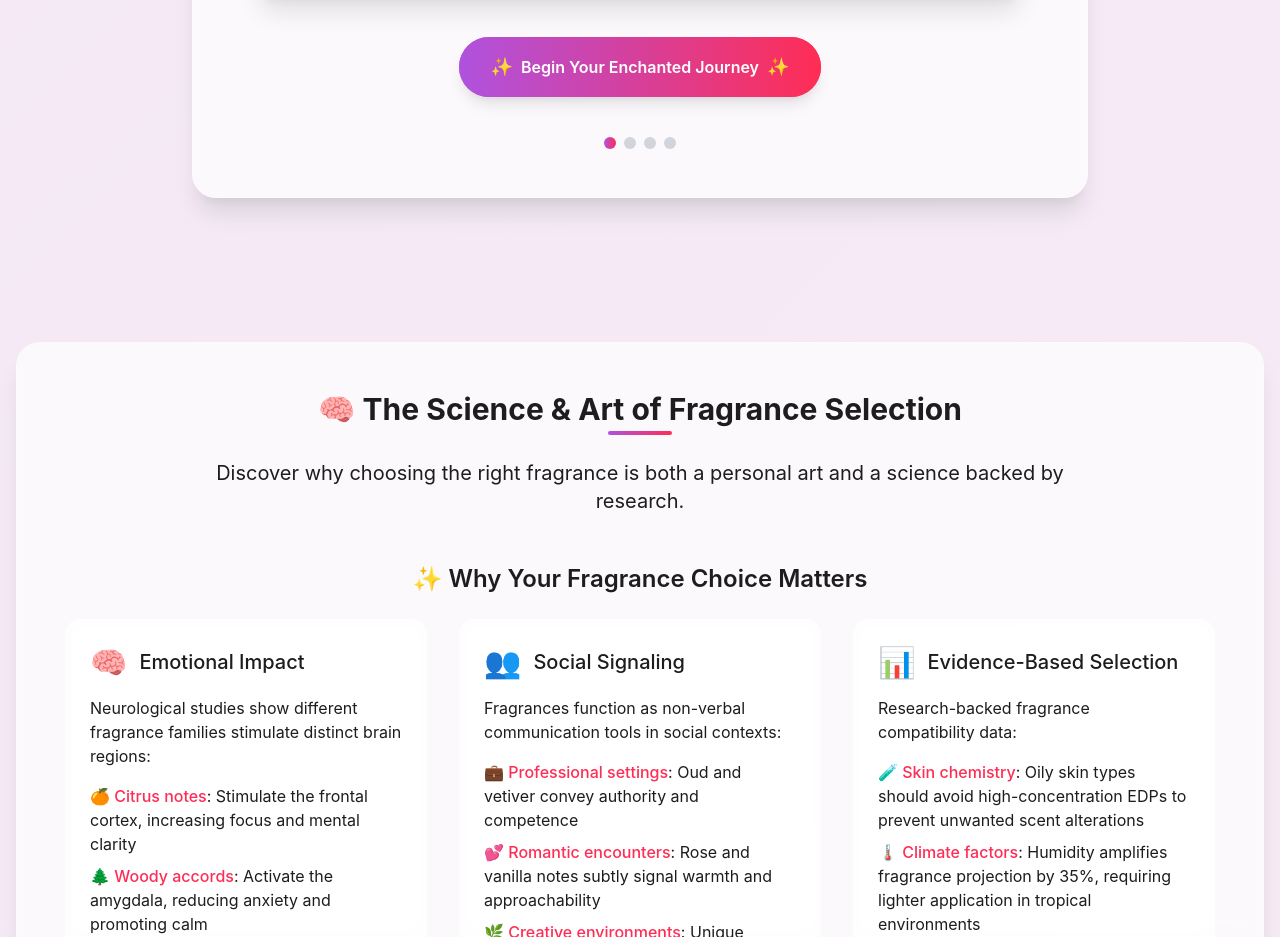
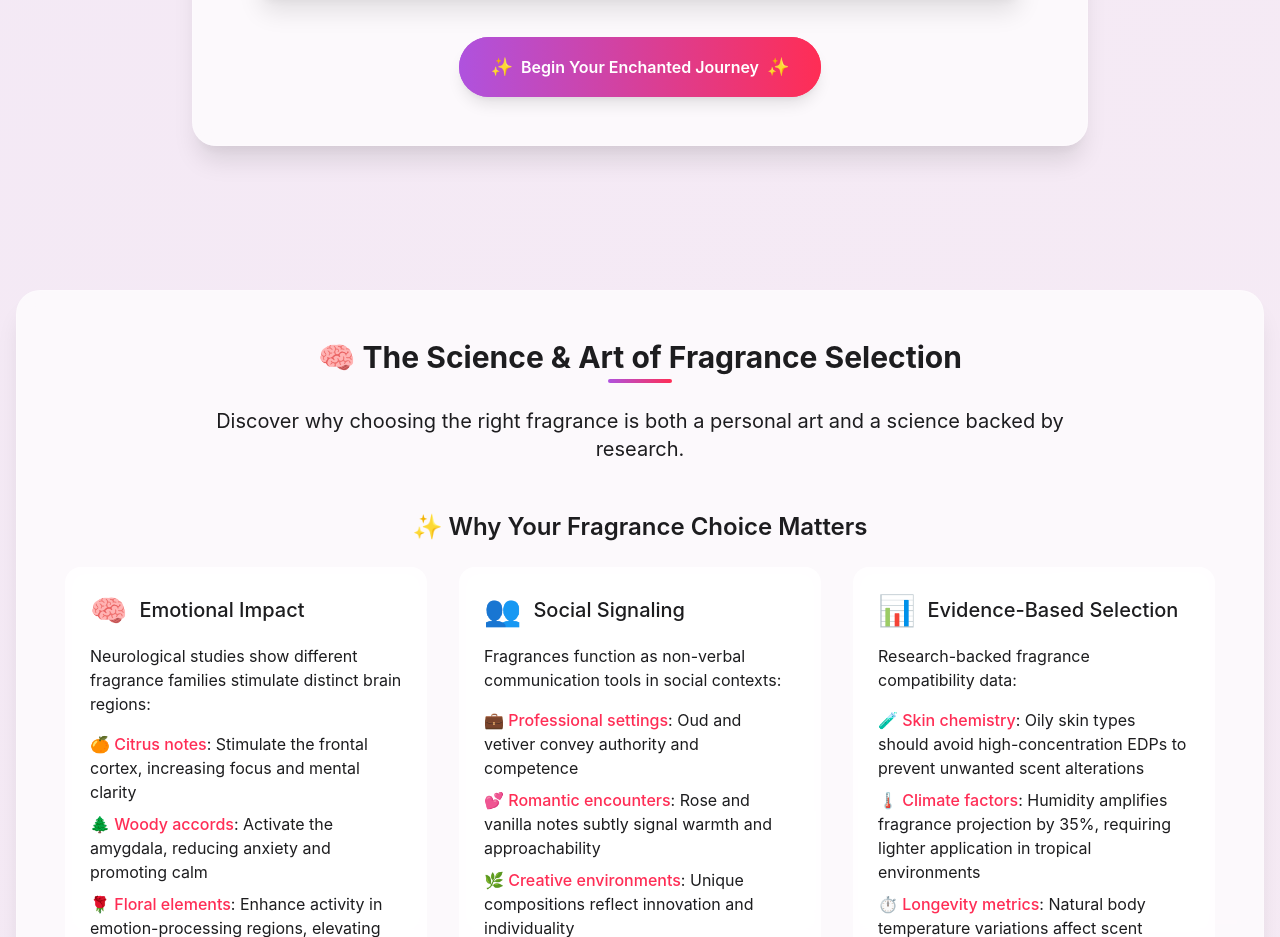
Before and after one commit to nanayayaya/perfume-recommend, a plain HTML site: page index.html in a window 1280 px wide. Shown: the part 1360-2297 px from the top of the page. Drawn offline with nearby package versions, Linux system fonts and the light colour scheme.

Commit message:
删除'Begin Your Enchanted Journey'按钮下方的四个多余圆点

```diff
--- a/index.html
+++ b/index.html
@@ -727,13 +727,7 @@
                             <span class="absolute top-0 left-0 w-full h-full bg-gradient-to-r from-white/0 via-white/30 to-white/0 transform -translate-x-full group-hover:translate-x-full transition-transform duration-1000"></span>
                         </button>
 
-                        <!-- 添加轮廓指示器 -->
-                        <div class="mt-10 flex justify-center space-x-2">
-                            <div class="w-3 h-3 rounded-full bg-gradient-to-r from-apple-purple to-apple-pink"></div>
-                            <div class="w-3 h-3 rounded-full bg-gray-300 dark:bg-gray-700"></div>
-                            <div class="w-3 h-3 rounded-full bg-gray-300 dark:bg-gray-700"></div>
-                            <div class="w-3 h-3 rounded-full bg-gray-300 dark:bg-gray-700"></div>
-                        </div>
+                        <!-- 删除轮廓指示器 -->
                     </div>
                 </div>
             </div>
```
